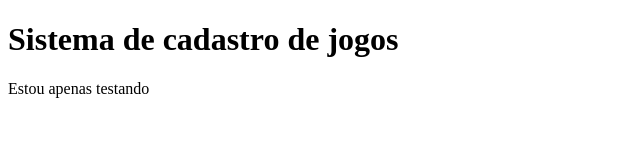
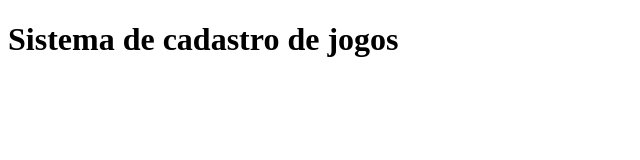
Before and after one commit to mateusb23/sistema-de-cadastro, a plain HTML site: page index.html in a window 1280 px wide. Shown: the whole page, without its empty margins (0-640 px from the left). Drawn offline with Linux system fonts and the light colour scheme.

Commit message:
voltando para o commit d105edb

```diff
--- a/index.html
+++ b/index.html
@@ -7,7 +7,6 @@
 </head>
 <body>
     <h1>Sistema de cadastro de jogos</h1>
-    <p>Estou apenas testando</p>
     <script src="app.js"></script>
 </body>
 </html>
```
